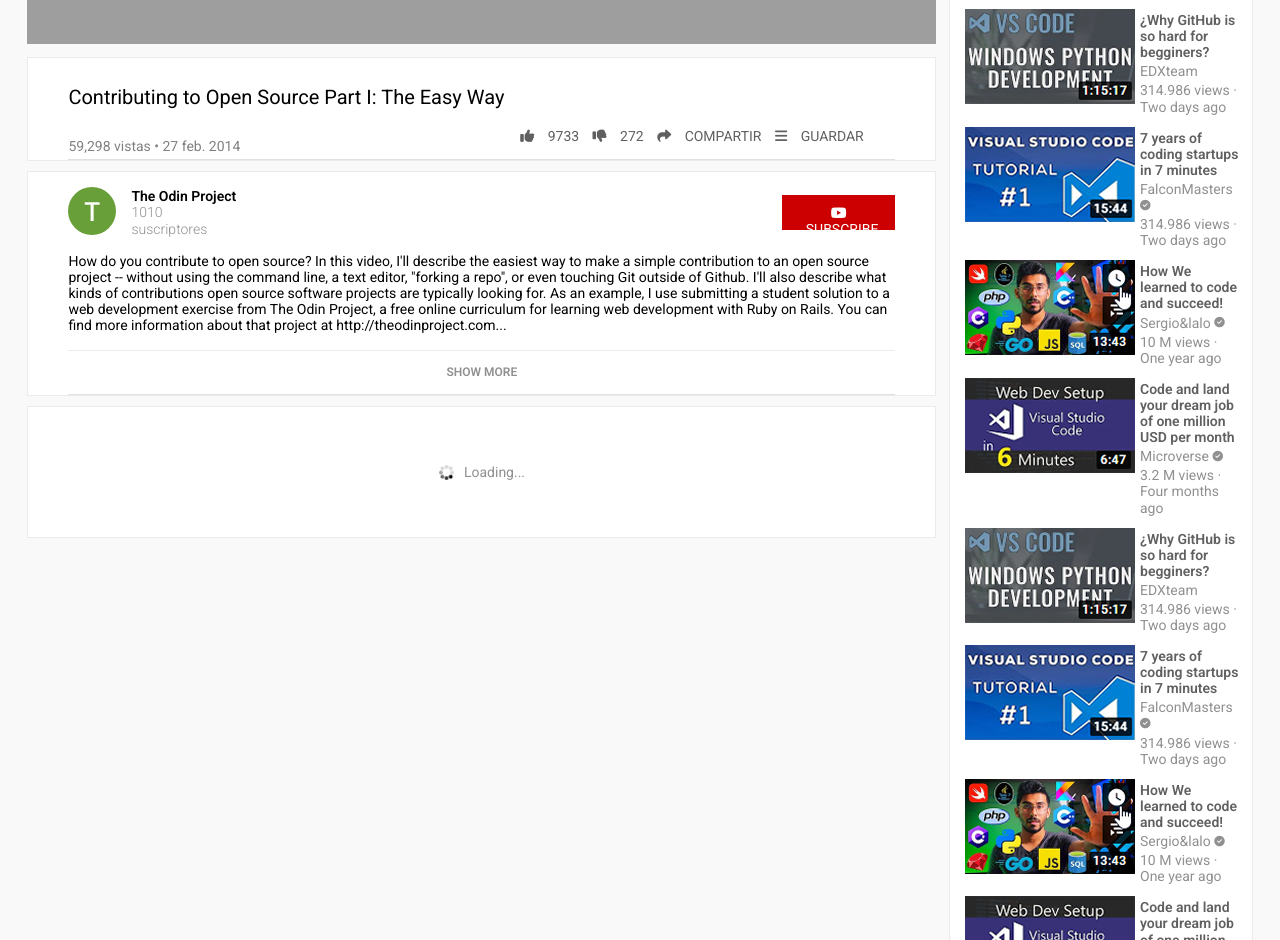
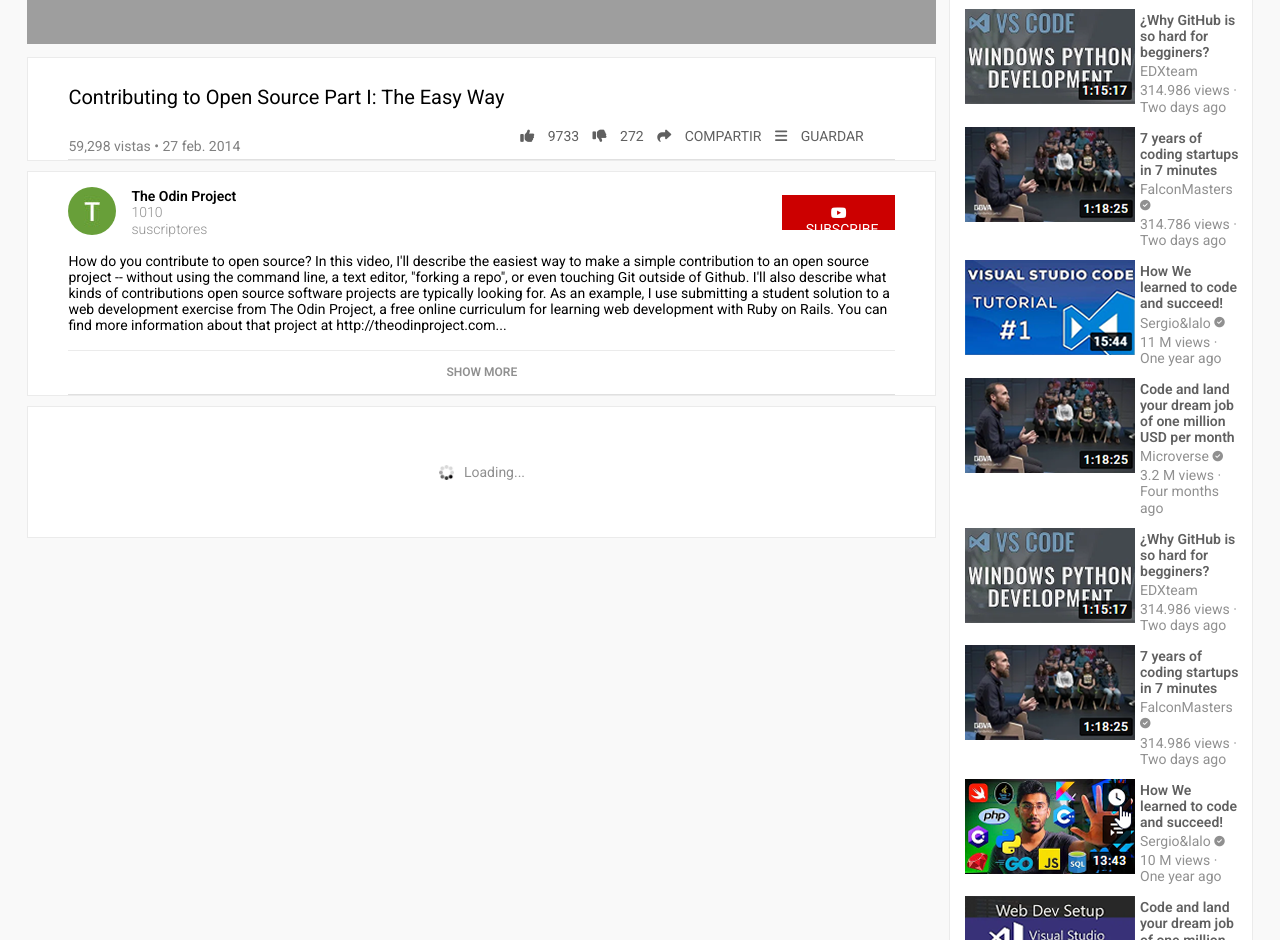
Before and after one commit to edxco/Youtube_clone_project, a plain HTML site: page index.html in a window 1280 px wide. Shown: the part 606-1546 px from the top of the page. Drawn offline with Linux system fonts and the light colour scheme; grey boxes are pictures that could not be loaded; some icons are missing.

Commit message:
Refactor CSS, added one image

```diff
--- a/index.html
+++ b/index.html
@@ -177,35 +177,35 @@
             </div>
             <div class="minivideo-box">
                 <div class="minivideo-img">
-                    <img width="170" height="95" src="images/minivideo-1.png" alt="Next Video">
+                    <img width="170" height="95" src="images/minivideo-5.png" alt="Next Video">
                 </div>
                 <div class="minivideo-text flexbox-display">
                     <div class="minivideo-title bold-text p-top bold-grey">7 years of coding startups in 7 minutes</div>
                     <div class="minivideo-autor p-top grey">FalconMasters <i class="fas fa-check-circle fa-xs"></i>
 
                     </div>
-                    <div class="minivideo-vis-days p-top grey">314.986 views · Two days ago</div>
+                    <div class="minivideo-vis-days p-top grey">314.786 views · Two days ago</div>
                 </div>
 
 
             </div>
             <div class="minivideo-box">
                 <div class="minivideo-img">
-                    <img width="170" height="95" src="images/minivideo-2.png" alt="Next Video">
+                    <img width="170" height="95" src="images/minivideo-1.png" alt="Next Video">
                 </div>
                 <div class="minivideo-text flexbox-display">
                     <div class="minivideo-title bold-text p-top bold-grey">How We learned to code and succeed!</div>
                     <div class="minivideo-autor p-top grey">Sergio&lalo <i class="fas fa-check-circle fa-xs"></i>
 
                     </div>
-                    <div class="minivideo-vis-days p-top grey">10 M views · One year ago</div>
+                    <div class="minivideo-vis-days p-top grey">11 M views · One year ago</div>
                 </div>
 
 
             </div>
             <div class="minivideo-box">
                 <div class="minivideo-img">
-                    <img width="170" height="95" src="images/minivideo-3.png" alt="Next Video">
+                    <img width="170" height="95" src="images/minivideo-5.png" alt="Next Video">
                 </div>
                 <div class="minivideo-text flexbox-display">
                     <div class="minivideo-title bold-text p-top bold-grey">Code and land your dream job of one million
@@ -233,7 +233,7 @@
             </div>
             <div class="minivideo-box">
                 <div class="minivideo-img">
-                    <img width="170" height="95" src="images/minivideo-1.png" alt="Next Video">
+                    <img width="170" height="95" src="images/minivideo-5.png" alt="Next Video">
                 </div>
                 <div class="minivideo-text flexbox-display">
                     <div class="minivideo-title bold-text p-top bold-grey">7 years of coding startups in 7 minutes</div>
```
Also changed, not shown: style.css (+3 -10 lines), images/minivideo-5.png (added), 1 other file.
